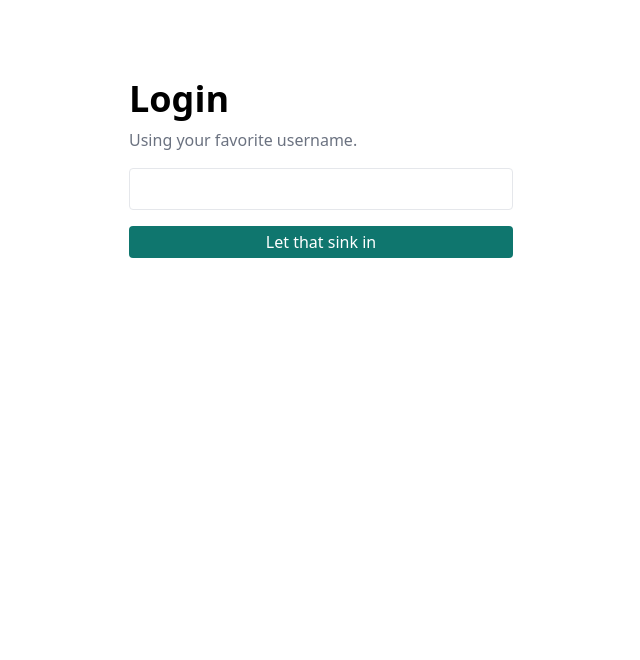
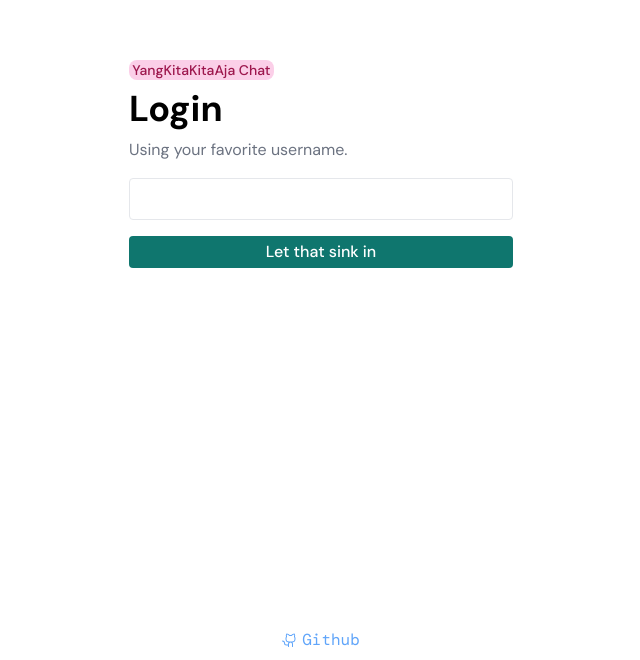
Before and after one commit to kalwabed/ykka-chat, a Vue app: page / in a window 1280 px wide. Shown: the part 172-832 px from the top of the page, without its empty margins (319-959 px from the left). Before the commit the page ends 800 px from the top, so only its background shows below. Built offline with nearby package versions, Linux system fonts and the light colour scheme; no server answers; a web font is replaced by a local one.

Commit message:
feat: github link

```diff
--- a/index.html
+++ b/index.html
@@ -1,10 +1,10 @@
-<!DOCTYPE html>
+<!doctype html>
 <html lang="en">
   <head>
-    <meta charset="UTF-8">
-    <link rel="icon" href="/favicon.ico">
-    <meta name="viewport" content="width=device-width, initial-scale=1.0">
-    <title>Vite App</title>
+    <meta charset="UTF-8" />
+    <link rel="icon" href="/favicon.ico" />
+    <meta name="viewport" content="width=device-width, initial-scale=1.0" />
+    <title>YKKA Chat</title>
   </head>
   <body>
     <div id="app"></div>
--- a/src/App.vue
+++ b/src/App.vue
@@ -3,9 +3,19 @@ import HomeView from './views/HomeView.vue'
 </script>
 
 <template>
-  <main class="max-w-screen-lg hfull mx-auto flex flex-auto flex-col">
+  <main class="max-w-screen-lg hfull mx-auto flex flex-auto flex-col font-sans">
     <HomeView />
   </main>
+  <footer class="w-full flex font-mono pb2">
+    <a
+      href="https://github.com/kalwabed/ykka-chat"
+      class="text-center outline-none c-blue mx-auto inline-flex items-center gap1 focus:(ring-2 ring-blue)"
+      title="Github repository"
+      rel="noopener noreferrer"
+      target="_blank"
+      ><i class="i-ph:github-logo w4 h4"></i> Github</a
+    >
+  </footer>
 </template>
 
 <style>
--- a/src/components/login-form.vue
+++ b/src/components/login-form.vue
@@ -26,6 +26,7 @@ const onLogin = async () => {
 
 <template>
   <div class="h-full mb32 flex flex-col justify-center px4 md:(px0 mx-auto)">
+    <span class="text-sm font-medium c-pink8 bg-pink2 rd-lg wfit px.8">YangKitaKitaAja Chat</span>
     <h1 class="text-4xl leading-relaxed font-bold">Login</h1>
     <p class="c-gray5">Using your favorite username.</p>
     <form data-test="form" @submit.prevent="onLogin" class="flex flex-col gap4 mt4 w-full md:w-sm">
```
